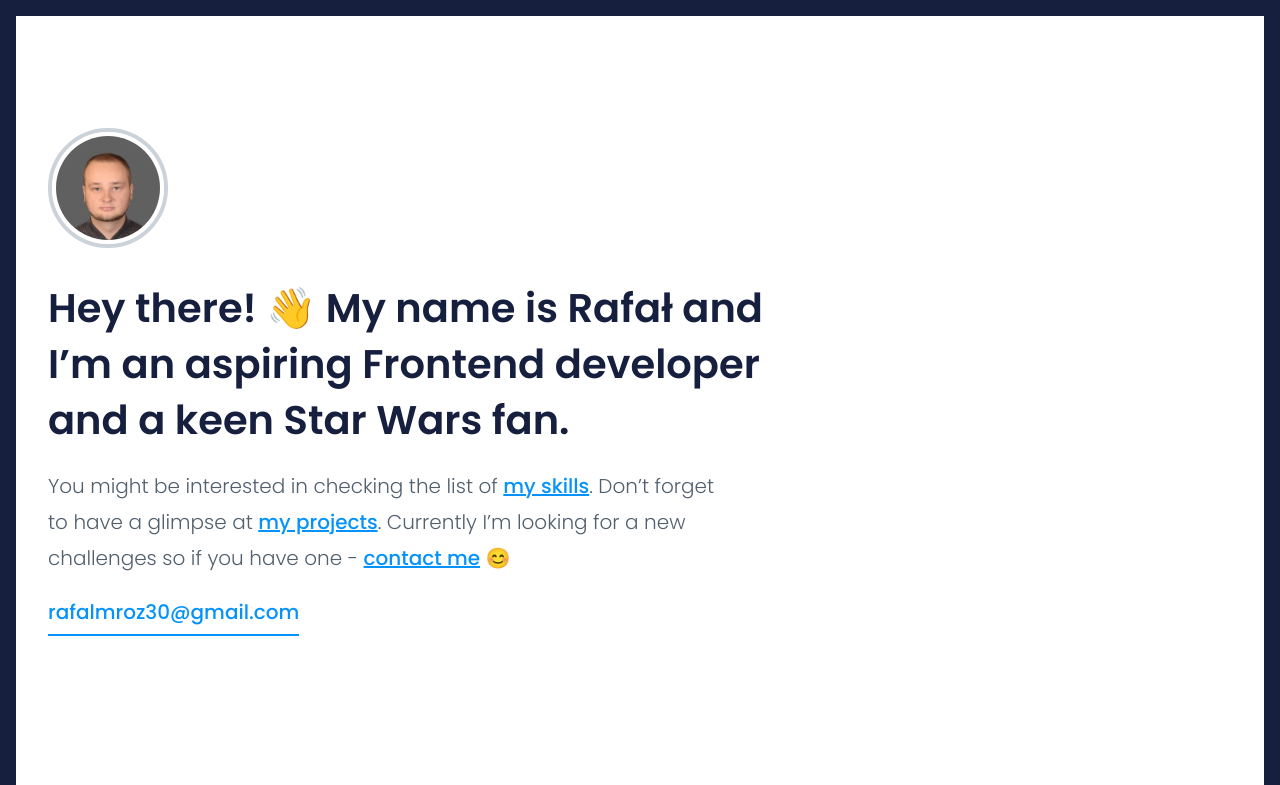
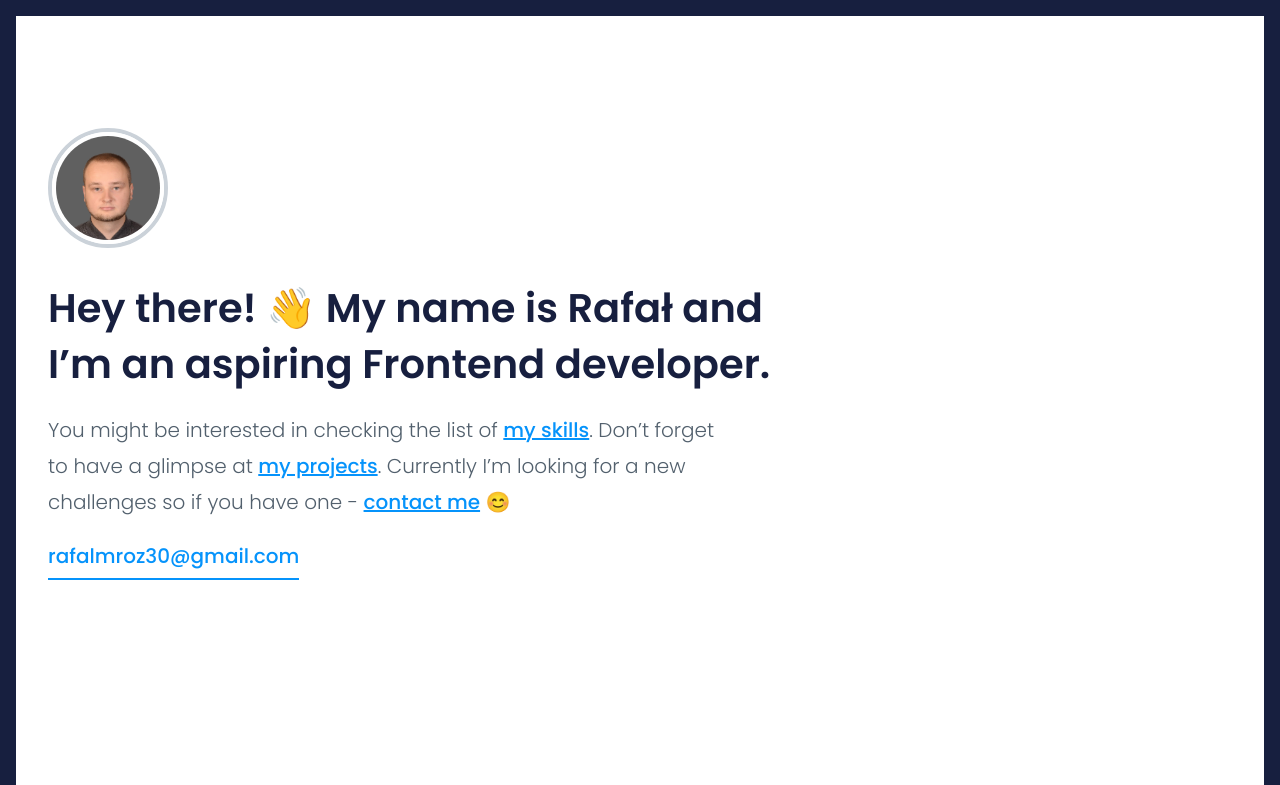
Before and after one commit to mrozrafal/mrozrafal.github.io, a website: page src/content/index.html in a window 1280 px wide. Shown: the top 785 px of the page. Drawn offline with nearby package versions, Linux system fonts and the light colour scheme; files that its build step writes are made by us from their sources; no server answers; files whose address does not match are found by name.

Commit message:
correction of content: first header

```diff
--- a/src/content/index.html
+++ b/src/content/index.html
@@ -32,8 +32,7 @@
 
     <section class="person">
       <div class="person__border"> <img class="person__photo" src="assets/img/avatar.png" alt="Rafał avatar"></div>
-      <h1 class="person__header">Hey there! 👋 My name is Rafał and I’m an aspiring Frontend developer and a keen Star
-        Wars fan. </h1>
+      <h1 class="person__header">Hey there! 👋 My name is Rafał and I’m an aspiring Frontend developer. </h1>
       <p class="person__paragraph">You might be interested in checking the list of <a href="#skills"
           class="person__link">my skills</a>. Don’t forget to have a
         glimpse at <a href="#projects" class="person__link">my projects</a>.
@@ -91,7 +90,7 @@
 
       <h2 class="projects__header">Recent projects</h2>
       <div class=projects__container>
-        <p class="projects__paragraph">I started my frontend developer path in 2018. Since then, I’ve built some
+        <p class="projects__paragraph">I started my frontend developer path in  may 2019. Since then, I’ve built some
           projects.
           Here’s the list of the things I’ve done so far.</p>
         <ul class="project project--js">
```
